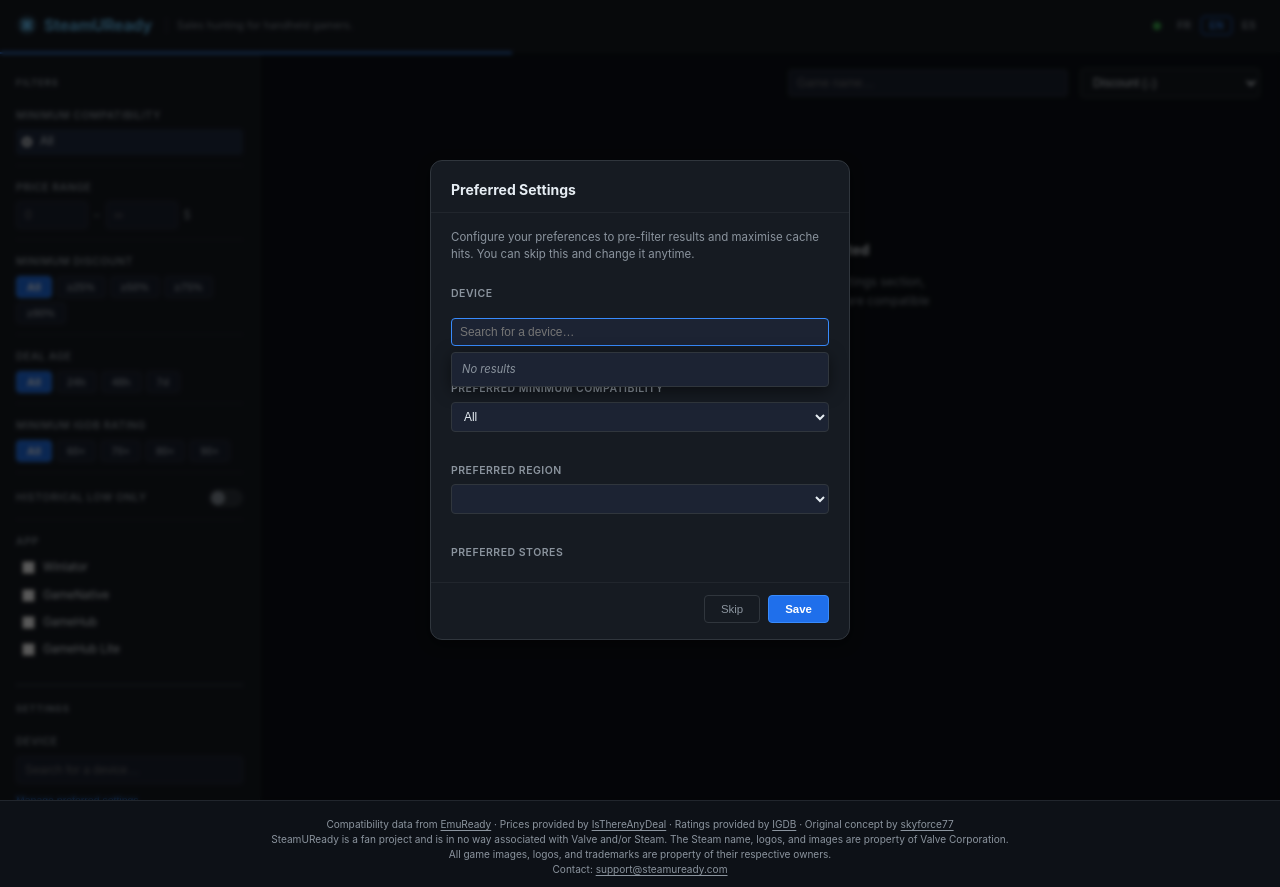
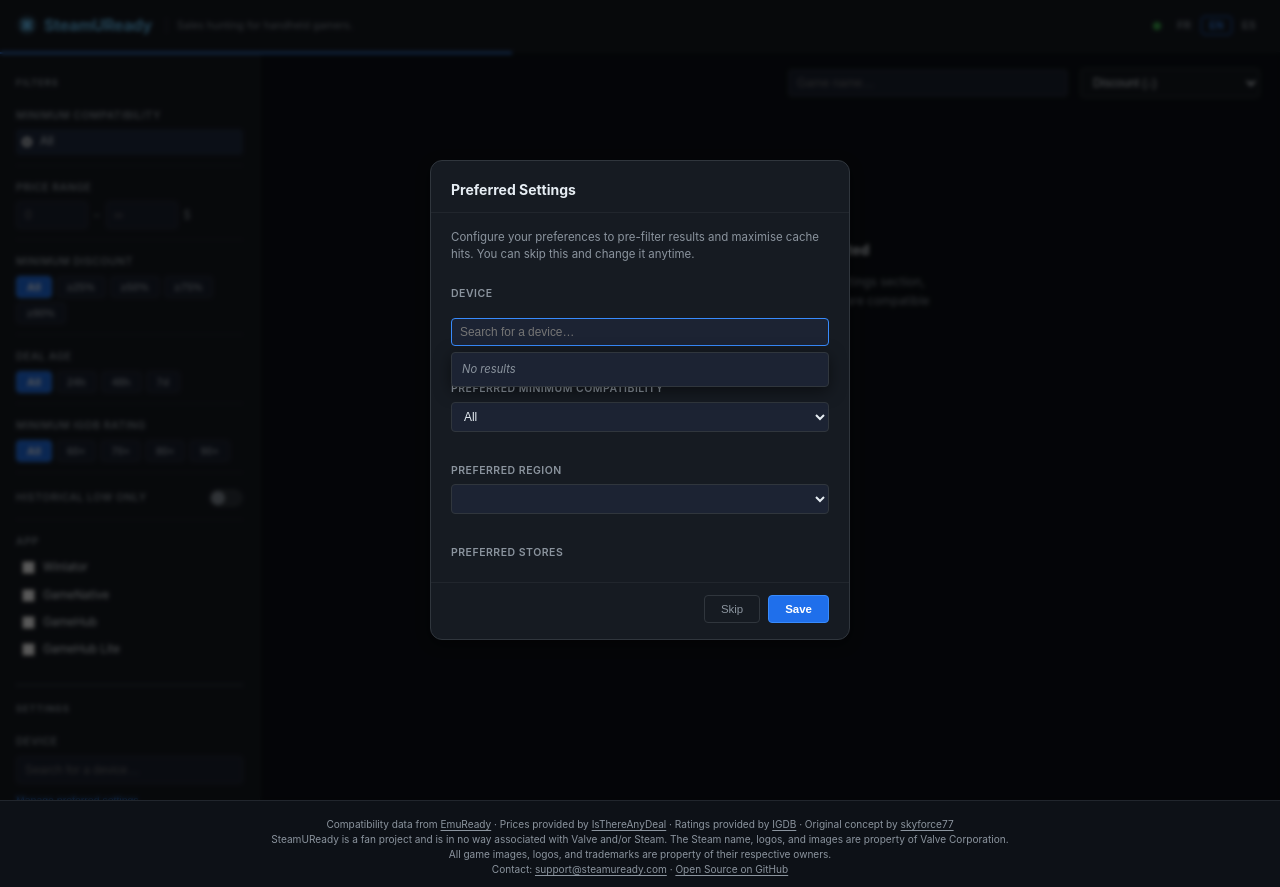
Before and after one commit to dapperdodger/steamuready, a website: page public/index.html in a window 1280 px wide. Shown: the top 887 px of the page. Drawn offline with Linux system fonts and the light colour scheme; no server answers.

Commit message:
github link

```diff
--- a/public/index.html
+++ b/public/index.html
@@ -256,7 +256,8 @@
   Original concept by <a href="https://github.com/skyforce77" target="_blank" rel="noopener">skyforce77</a>
   <br>SteamUReady is a fan project and is in no way associated with Valve and/or Steam. The Steam name, logos, and images are property of Valve Corporation.
   <br>All game images, logos, and trademarks are property of their respective owners.
-  <br>Contact: <a href="mailto:support@steamuready.com">support@steamuready.com</a>
+  <br>Contact: <a href="mailto:support@steamuready.com">support@steamuready.com</a> ·
+  <a href="https://github.com/dapperdodger/steamuready" target="_blank" rel="noopener">Open Source on GitHub</a>
   <br><br>
   <a href="https://ko-fi.com/dapperdodger" target="_blank" rel="noopener">
     <img height="36" style="border:0;height:36px;" src="https://storage.ko-fi.com/cdn/kofi2.png?v=3" alt="Buy Me a Coffee/Support the Site at ko-fi.com" />
```
